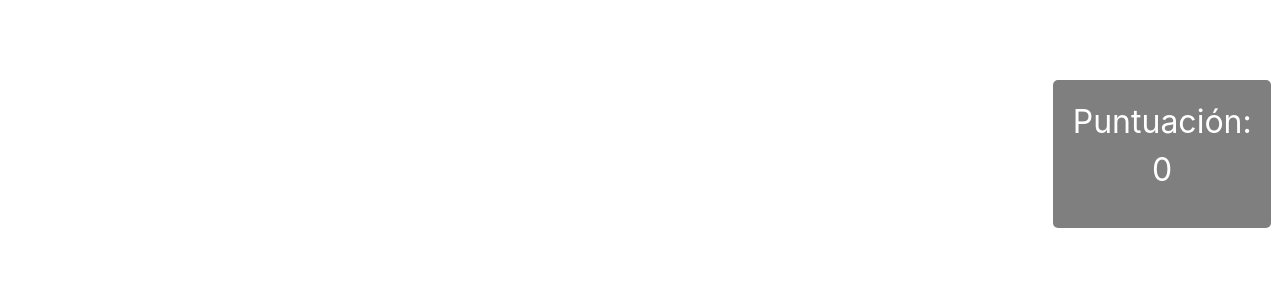
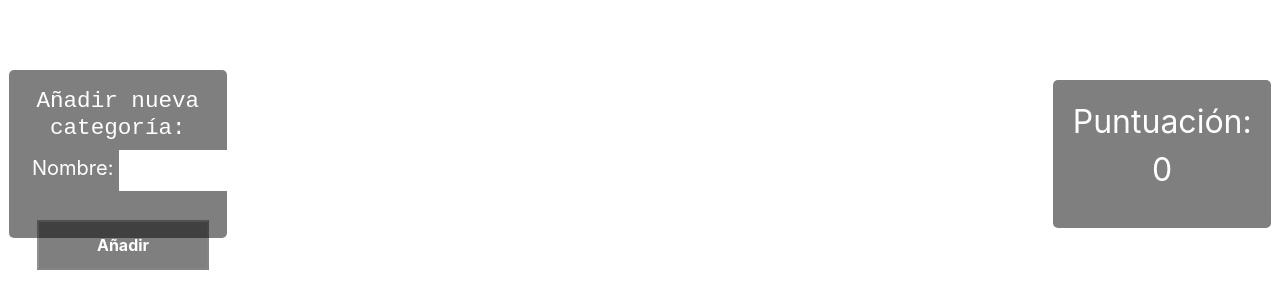
Before and after one commit to daniel2002ccr/Proyecto-DAW-Trivial, a Vue app in the folder FRONT-END/proyectotrivial/: page /preguntas in a window 1280 px wide. Shown: the part 246-554 px from the top of the page. Built offline with nearby package versions, Linux system fonts and the light colour scheme; no server answers.

Commit message:
Creacion Seccion Nueva Categoria con METODO POST al Backend y Creacion METODO GET para Ranking

```diff
--- a/FRONT-END/proyectotrivial/src/views/PreguntasView.vue
+++ b/FRONT-END/proyectotrivial/src/views/PreguntasView.vue
@@ -8,7 +8,6 @@
                 <div v-for="(question, index) in questions" :key="index"
                     class="rounded-lg bg-gray-200 p-2 neumorph-1 text-center font-bold text-gray-800">
                     <h2>Pregunta nº {{ index + 1 }}</h2>
-                    <!--      <p>Type: {{ question.type }}</p> -->
                     <p>Dificultad: {{ question.difficulty }}</p>
                     <p>Categoría: {{ question.category }}</p>
                     <p class="bg-white p-5">Pregunta: {{ question.question }}</p>
@@ -51,6 +50,16 @@
             </div>
         </div>
     </main>
+    <div class="nuevaCategoria">
+        <h3 class="nuevaCategoriaTitulo">Añadir nueva categoría:</h3>
+        <div class="flex flex-col space-y-2">
+            <label for="newCategory" class="nuevaCategoriaEstilos">Nombre:</label>
+            <input type="text" id="newCategory" v-model="newCategory" class="categoriaInput">
+            <button @click="addCategory"
+                :class="{ 'botonGuardarCategoria-disabled': newCategory.trim() === '', 'botonGuardarCategoria': newCategory.trim() !== '' }"
+                :disabled="newCategory.trim() === ''">Añadir</button>
+        </div>
+    </div>
     <div class="marcador">
         <p>Puntuación: {{ score }}</p>
         <p v-if="allQuestionsAnswered" class="mensajeMarcador">{{ getMessage(score) }}</p>
@@ -64,6 +73,7 @@
 </template>
 
 <script>
+import axios from 'axios';
 import SeleccionDificultad from '../components/SeleccionDificultad.vue';
 
 export default {
@@ -82,6 +92,7 @@ export default {
             players: [],
             answeredPlayers: [],
             originalAnswersOrder: [],
+            newCategory: ''
         };
     },
     mounted() {
@@ -113,6 +124,20 @@ export default {
                 console.error("Hubo un error al obtener las preguntas:", error);
             } finally {
                 this.loading = false;
+            }
+        },
+        async addCategory() {
+            try {
+                const response = await axios.post('http://localhost:8080/trivial/v1/categorias', {
+                    nombre: this.newCategory,
+                    activo: 0
+                });
+                console.log(response.data);
+                alert('Categoría agregada con éxito.');
+                this.newCategory = '';
+            } catch (error) {
+                console.error('Error al agregar la categoría:', error);
+                alert('Error al agregar la categoría. Por favor, inténtalo de nuevo.');
             }
         },
         showNamePrompt() {
@@ -201,6 +226,33 @@ export default {
 </script>
 
 <style scoped>
+.nuevaCategoriaEstilos {
+    margin-top: 3px;
+    margin-left: 5px;
+    font-size: 20px;
+}
+
+.nuevaCategoriaTitulo {
+    font-size: 22.6px;
+    font-family: monospace;
+}
+
+.nuevaCategoria {
+    position: fixed;
+    top: 50%;
+    left: 9px;
+    text-align: center;
+    width: 17%;
+    height: 21%;
+    transform: translateY(-50%);
+    background-color: rgba(0, 0, 0, 0.5);
+    color: white;
+    padding: 18px;
+    border-radius: 5px;
+    font-size: 32px;
+    z-index: 9999;
+}
+
 h2 {
     font-family: cursive;
 }
@@ -249,9 +301,56 @@ button:not(:disabled) {
     border: 4px black solid;
 }
 
+button.botonGuardarCategoria-disabled {
+    opacity: 0.5;
+    cursor: not-allowed;
+    height: 50px;
+    width: 100%;
+    font-weight: bold;
+    font-size: 16px;
+    color: white;
+    text-align: center;
+    height: 50px;
+    background-color: black;
+    margin-left: -278px;
+    margin-top: 70px;
+}
+
+button.botonGuardarCategoria {
+    height: 50px;
+    width: 100%;
+    color: white;
+    transition: all 0.6s;
+    border: 4px solid white;
+    background-color: black;
+    margin-left: -278px;
+    margin-top: 70px;
+}
+
+button.botonGuardarCategoria:hover {
+    height: 50px;
+    width: 100%;
+    color: black;
+    transition: all 0.6s;
+    border: 4px solid black;
+    background-color: white;
+    margin-left: -278px;
+    margin-top: 70px;
+}
+
 .nombreInput {
     height: 50px;
     width: 280px;
+    text-align: center;
+    font-size: 16px;
+    border: none;
+}
+
+.categoriaInput {
+    height: 41px;
+    margin-left: 6px;
+    width: 196px;
+    color: black;
     text-align: center;
     font-size: 16px;
     border: none;
--- a/FRONT-END/proyectotrivial/src/views/RankingView.vue
+++ b/FRONT-END/proyectotrivial/src/views/RankingView.vue
@@ -15,8 +15,8 @@
       <tbody>
         <tr v-for="(player, index) in players" :key="index">
           <td class="posicion">{{ index + 1 }}</td>
-          <td class="fila">{{ player.name }}</td>
-          <td class="fila">{{ player.score }}</td>
+          <td class="fila">{{ getSourceName(player) }}</td>
+          <td class="fila">{{ getSourceScore(player) }}</td>
           <td class="fila">{{ player.difficulty }}</td>
           <td>
             <button class="botonPerfil" @click="verPerfil(player, index)">Perfil</button>
@@ -28,15 +28,21 @@
 </template>
 
 <script>
+import axios from 'axios';
 
 export default {
 
   data() {
     return {
+      rankingData: [],
+      rankingId: 1,
+      puntuacion: "100",
       players: []
     };
   },
   mounted() {
+    this.getRanking();
+
     const savedPlayers = JSON.parse(localStorage.getItem('players'));
 
     if (savedPlayers) {
@@ -51,13 +57,10 @@ export default {
     if (name && score && difficulty) {
       this.players.push({ name, score, difficulty });
     }
-    // Ordenar los jugadores por puntuación y luego por dificultad
     this.players.sort((a, b) => {
-      // Si la puntuación es diferente, ordena por puntuación
       if (b.score !== a.score) {
         return b.score - a.score;
       } else {
-        // Si la puntuación es igual, ordena por dificultad
         const difficultyOrder = { "hard": 3, "medium": 2, "easy": 1 };
         return difficultyOrder[b.difficulty] - difficultyOrder[a.difficulty];
       }
@@ -68,6 +71,50 @@ export default {
     localStorage.setItem('players', JSON.stringify(this.players));
   },
   methods: {
+    getRanking() {
+      axios.get('http://localhost:8080/trivial/v1/ranking')
+        .then(response => {
+          this.players = [...this.players, ...response.data.map(player => ({
+            ...player,
+            source: 'database'
+          }))];
+          this.players.forEach(player => {
+            if (player.source === 'database') {
+              player.difficulty = 'Inicial';
+            } else {
+              player.difficulty = this.getReadableDifficulty(player.difficulty);
+            }
+          });
+          this.players.sort((a, b) => {
+            if (this.getSourceScore(b) !== this.getSourceScore(a)) {
+              return this.getSourceScore(b) - this.getSourceScore(a);
+            } else {
+              const difficultyOrder = { "hard": 3, "medium": 2, "easy": 1 };
+              return difficultyOrder[b.difficulty] - difficultyOrder[a.difficulty];
+            }
+          });
+        })
+        .catch(error => {
+          console.error('Hubo un problema con la solicitud:', error);
+        });
+    },
+    getSourceName(player) {
+      return player.source === 'database' ? player.userId.userName : player.name;
+    },
+    getSourceScore(player) {
+      return player.source === 'database' ? player.puntuacion : player.score;
+    },
+    async guardarDatosEnBaseDeDatos(playerData) {
+      try {
+        const response = await axios.post('http://localhost:8080/trivial/v1/ranking', {
+          rankingId: this.rankingId,
+          puntuacion: playerData.score
+        });
+        console.log(response.data);
+      } catch (error) {
+        console.error('Error al guardar los datos en la base de datos:', error);
+      }
+    },
     getReadableDifficulty(difficulty) {
       switch (difficulty) {
         case "hard":
```
